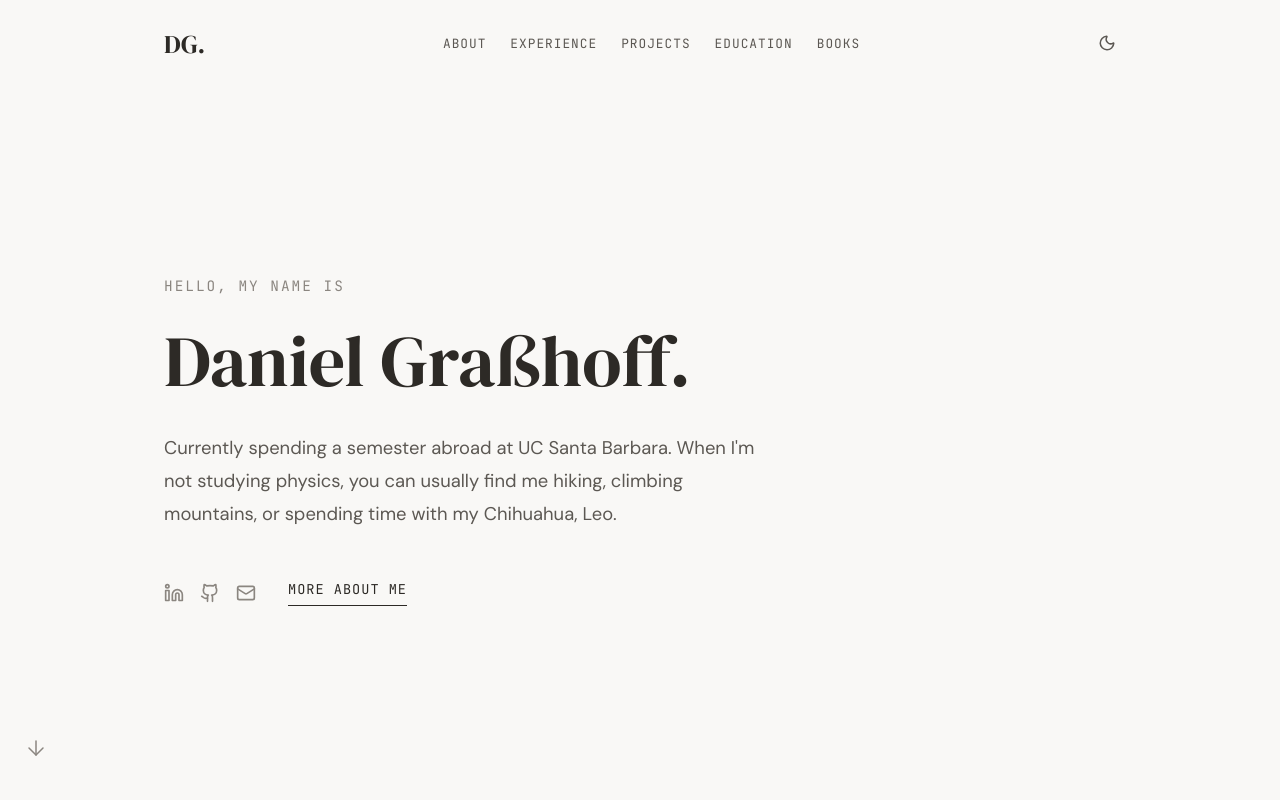
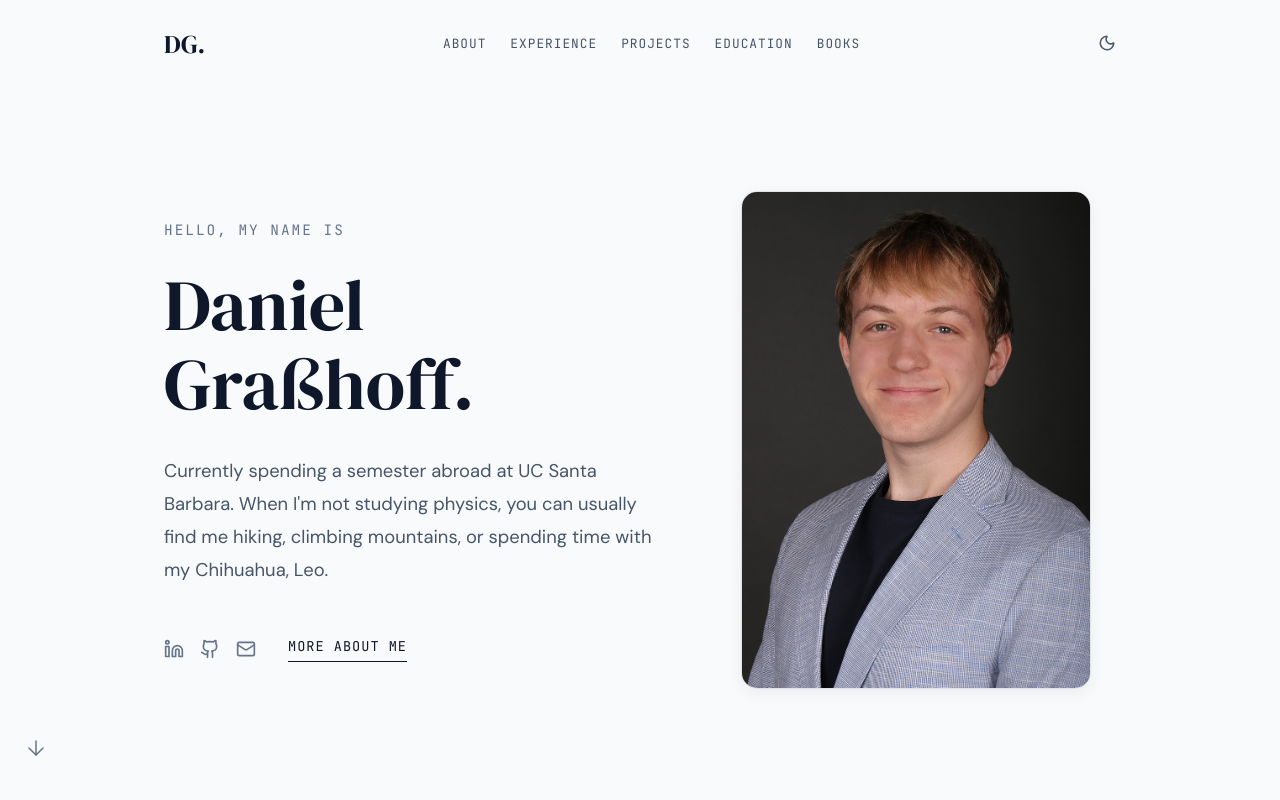
Before and after one commit to DGrasshoff/PersonalWebsite, a React (Vite) app: page / in a window 1280 px wide. Shown: the top 800 px of the page. Built offline with nearby package versions, Linux system fonts and the light colour scheme.

Commit message:
added passfoto

```diff
--- a/src/components/Hero/Hero.css
+++ b/src/components/Hero/Hero.css
@@ -8,10 +8,33 @@
 
 .hero__container {
   width: 100%;
+  display: flex;
+  align-items: center;
+  justify-content: space-between;
+  gap: 48px;
 }
 
 .hero__content {
-  max-width: 800px;
+  max-width: 600px;
+  flex: 1;
+}
+
+.hero__image-wrapper {
+  flex: 1;
+  max-width: 400px;
+  display: flex;
+  justify-content: center;
+  align-items: center;
+}
+
+.hero__image {
+  width: 100%;
+  max-width: 350px;
+  height: auto;
+  border-radius: var(--radius-xl);
+  box-shadow: var(--shadow-md);
+  object-fit: cover;
+  border: 1px solid var(--border-color);
 }
 
 .hero__greeting {
@@ -99,13 +122,25 @@
 }
 
 @media (max-width: 768px) {
+  .hero__container {
+    flex-direction: column-reverse;
+    text-align: center;
+    gap: 32px;
+  }
+
   .hero__description {
     font-size: 1.05rem;
+    margin-left: auto;
+    margin-right: auto;
   }
 
   .hero__actions {
     flex-direction: column;
-    align-items: flex-start;
+    align-items: center;
     gap: 24px;
   }
+
+  .hero__socials {
+    justify-content: center;
+  }
 }
--- a/src/components/Hero/Hero.jsx
+++ b/src/components/Hero/Hero.jsx
@@ -1,6 +1,7 @@
 import { motion } from 'framer-motion';
 import { ArrowDown, Mail } from 'lucide-react';
 import { LinkedinIcon, GithubIcon } from '../icons';
+import profileImg from '../../assets/BW_6916.jpg';
 import './Hero.css';
 
 export default function Hero() {
@@ -59,6 +60,15 @@ export default function Hero() {
             </a>
           </motion.div>
         </motion.div>
+
+        <motion.div
+          className="hero__image-wrapper"
+          initial={{ opacity: 0, scale: 0.9 }}
+          animate={{ opacity: 1, scale: 1 }}
+          transition={{ duration: 0.8, delay: 0.3 }}
+        >
+          <img src={profileImg} alt="Daniel Graßhoff" className="hero__image" />
+        </motion.div>
       </div>
 
       <motion.div
--- a/src/index.css
+++ b/src/index.css
@@ -2,27 +2,27 @@
 
 /* ===== Design Tokens ===== */
 :root {
-  /* Warm Light Theme (Default now) */
-  --bg-primary: #f9f8f6;
+  /* Cool Light Theme (Matches grey/blue photo) */
+  --bg-primary: #f8fafc;
   --bg-secondary: #ffffff;
-  --bg-tertiary: #f0ebe1;
+  --bg-tertiary: #e2e8f0;
   --bg-card: #ffffff;
 
-  --text-primary: #2d2a26;
-  --text-secondary: #5c5853;
-  --text-tertiary: #8b8680;
+  --text-primary: #0f172a;
+  --text-secondary: #475569;
+  --text-tertiary: #64748b;
 
-  --accent-primary: #5a6b5d; /* Sage green */
-  --accent-secondary: #829385;
+  --accent-primary: #475569; /* Slate grey */
+  --accent-secondary: #64748b;
 
-  --border-color: rgba(45, 42, 38, 0.1);
-  --border-hover: rgba(45, 42, 38, 0.2);
+  --border-color: rgba(15, 23, 42, 0.1);
+  --border-hover: rgba(15, 23, 42, 0.2);
 
-  --nav-bg: rgba(249, 248, 246, 0.95);
+  --nav-bg: rgba(248, 250, 252, 0.95);
   --nav-blur: 10px;
 
-  --shadow-sm: 0 2px 8px rgba(45, 42, 38, 0.04);
-  --shadow-md: 0 4px 16px rgba(45, 42, 38, 0.06);
+  --shadow-sm: 0 2px 8px rgba(15, 23, 42, 0.04);
+  --shadow-md: 0 4px 16px rgba(15, 23, 42, 0.06);
 
   --font-sans: 'DM Sans', -apple-system, BlinkMacSystemFont, sans-serif;
   --font-serif: 'DM Serif Display', Georgia, serif;
```
Also changed, not shown: src/assets/BW_6916.jpg (added).
